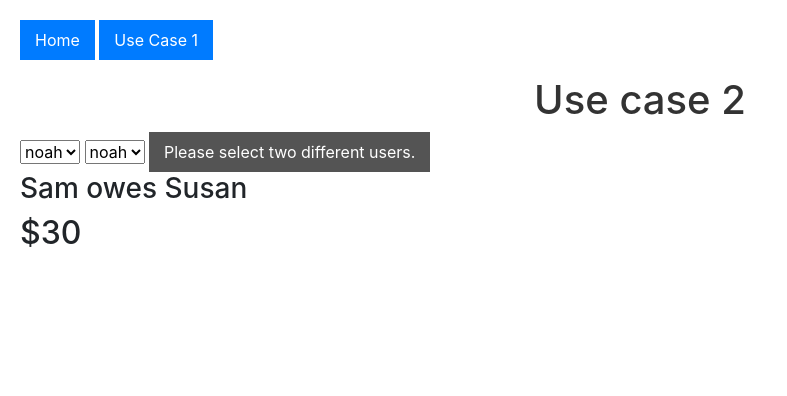
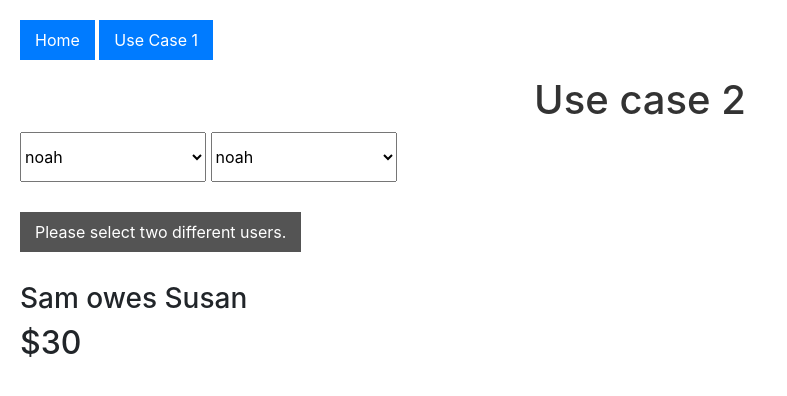
Before and after one commit to beknobloch/Roommate-Helper, a Flask app: page /use_case_2 in a window 1280 px wide. Shown: the top 396 px of the page, without its empty margins (0-787 px from the left). Run offline with Flask 3, Linux system fonts and the light colour scheme.

Commit message:
Visual improvements for Use Case 2

```diff
--- a/static/css/styles.css
+++ b/static/css/styles.css
@@ -51,6 +51,11 @@ body {
     cursor: default;
   }
 
+  select {
+    width: 15%;
+    height: 50px;
+  }
+
   #output1,
   #output2 {
     margin-top: 20px;
--- a/templates/use_case_2.html
+++ b/templates/use_case_2.html
@@ -27,7 +27,7 @@
 
     </select>
 
-    <button id="CalculateButton" class="disabled" disabled onclick="calculate_amount_owed()">Please select two different users.</button>
+    <br><button id="CalculateButton" class="disabled" style="margin-top: 30px; margin-bottom: 30px;" disabled onclick="calculate_amount_owed()">Please select two different users.</button>
 
     <h3><span id="user_display_1">Sam</span> owes <span id="user_display_2">Susan</span></h3>
     <h2 id="calculate_result">$30</h2>
```
